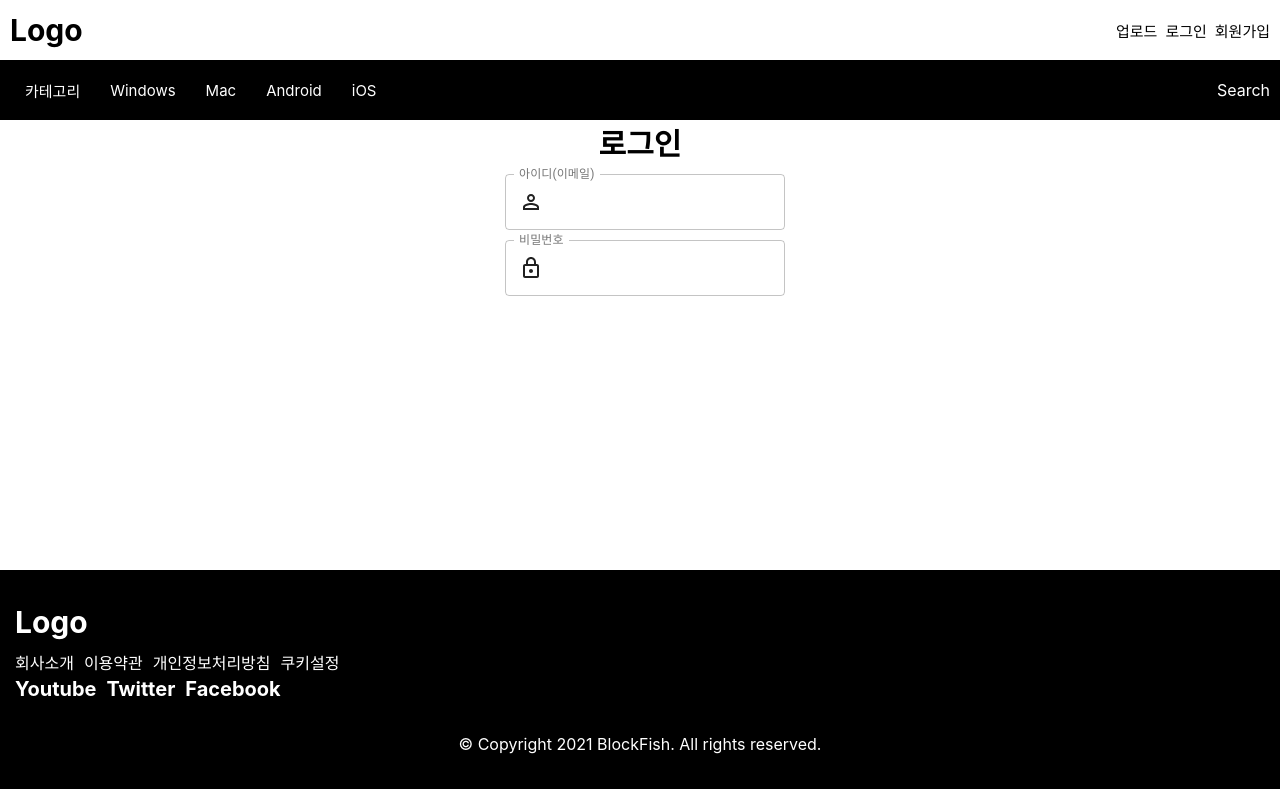
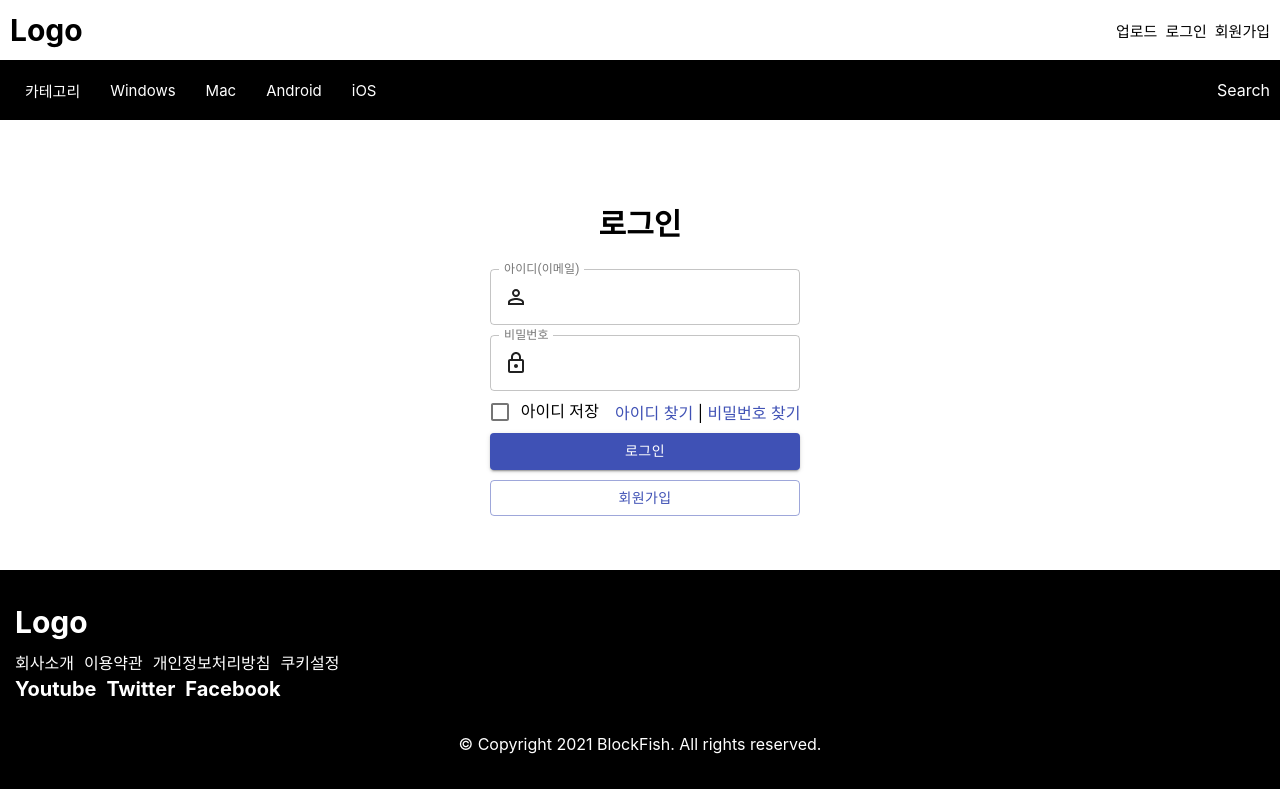
Before and after one commit to LenChoi/blockfish, a React (Create React App) app in the folder frontend/: page /login in a window 1280 px wide. Built offline with nearby package versions, Linux system fonts and the light colour scheme.

Commit message:
Update Login UI
- 아이디 저장 체크 박스
- 아이디, 비밀번호 찾기
- 로그인, 회원가입 버튼 추가

```diff
--- a/frontend/src/pages/Login/index.js
+++ b/frontend/src/pages/Login/index.js
@@ -1,12 +1,26 @@
 import React from 'react';
-// import PropTypes from 'prop-types';
-import { InputAdornment, TextField } from '@material-ui/core';
+import {
+  Checkbox,
+  InputAdornment,
+  TextField,
+  FormControlLabel,
+  FormGroup,
+} from '@material-ui/core';
 import PermIdentityOutlinedIcon from '@material-ui/icons/PermIdentityOutlined';
 import LockOutlinedIcon from '@material-ui/icons/LockOutlined';
+
+import Button from '@material-ui/core/Button';
+import Link from '@material-ui/core/Link';
+
 import DefaultLayout from '../../layouts/DefaultLayout';
 import TextDefault from '../../components/ui/TextDefault';
 import { LoginContainer, LoginWrapper } from '../../styles/Login';
 
+/**
+ * @function Login
+ * @author Seorim
+ * @description 로그인 화면
+ */
 const Login = () => {
   const loginText = '로그인';
   return (
@@ -40,12 +54,22 @@ const Login = () => {
             }}
             style={{ marginTop: '10px' }}
           />
+          <FormGroup row>
+            <FormControlLabel control={<Checkbox />} label="아이디 저장" />
+            <span style={{ alignSelf: 'center' }}>
+              <Link href="/#">아이디 찾기</Link> | <Link href="/#">비밀번호 찾기</Link>
+            </span>
+          </FormGroup>
+          <Button variant="contained" color="primary" style={{ marginBottom: '10px' }}>
+            로그인
+          </Button>
+          <Button variant="outlined" color="primary">
+            회원가입
+          </Button>
         </LoginWrapper>
       </LoginContainer>
     </DefaultLayout>
   );
 };
 
-Login.propTypes = {};
-
 export default Login;
--- a/frontend/src/styles/Login.js
+++ b/frontend/src/styles/Login.js
@@ -5,8 +5,10 @@ export const LoginContainer = styled.section`
   flex-direction: column;
   justify-content: center;
   align-items: center;
+  padding: 80px 50px 30px 50px;
 `;
 export const LoginWrapper = styled.div`
+  margin-top: 15px;
   margin-left: 10px;
   display: inline-grid;
 `;
```
Also changed, not shown: 1 other file (tests, documents, lock files or other folders).
